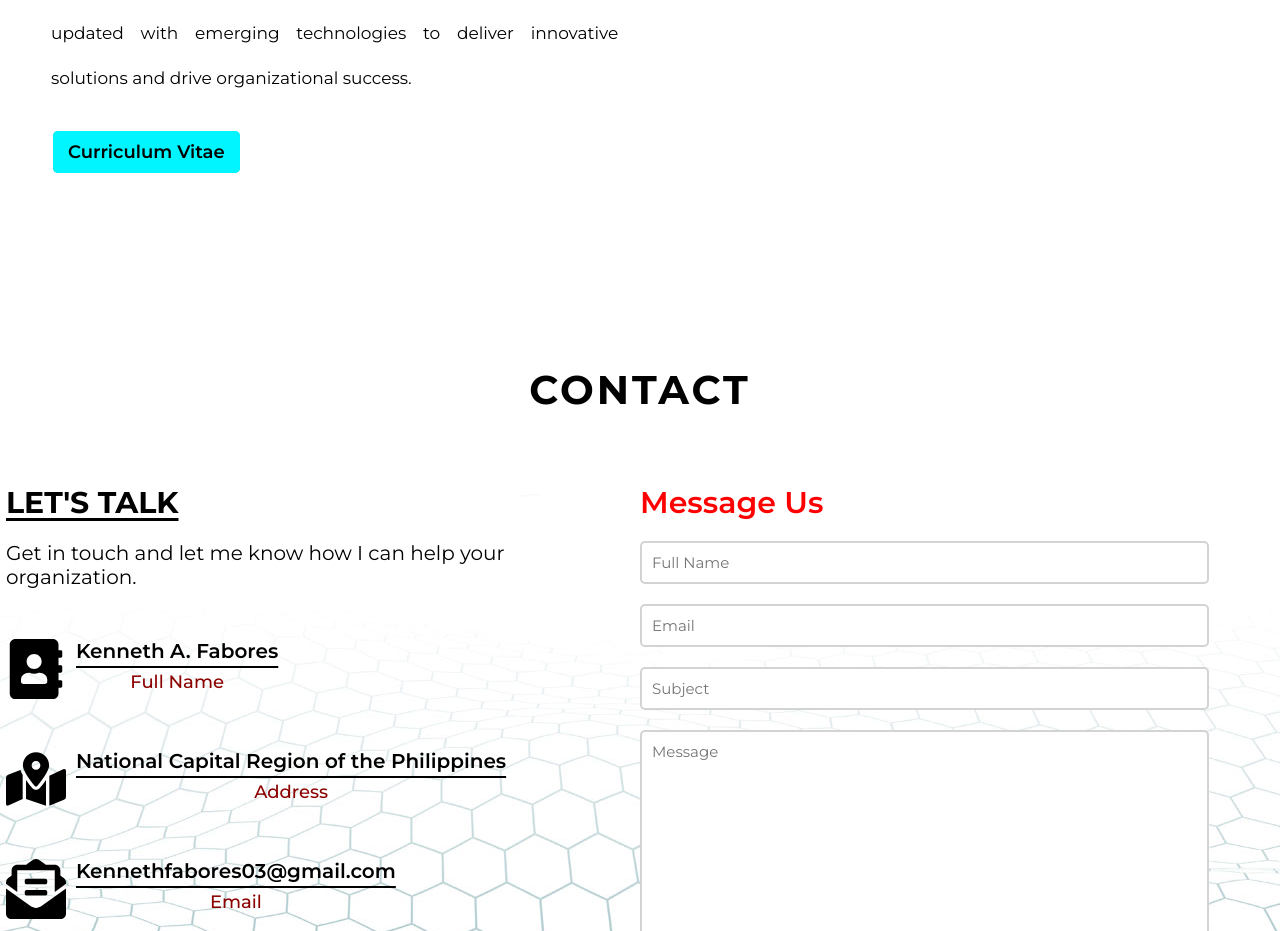
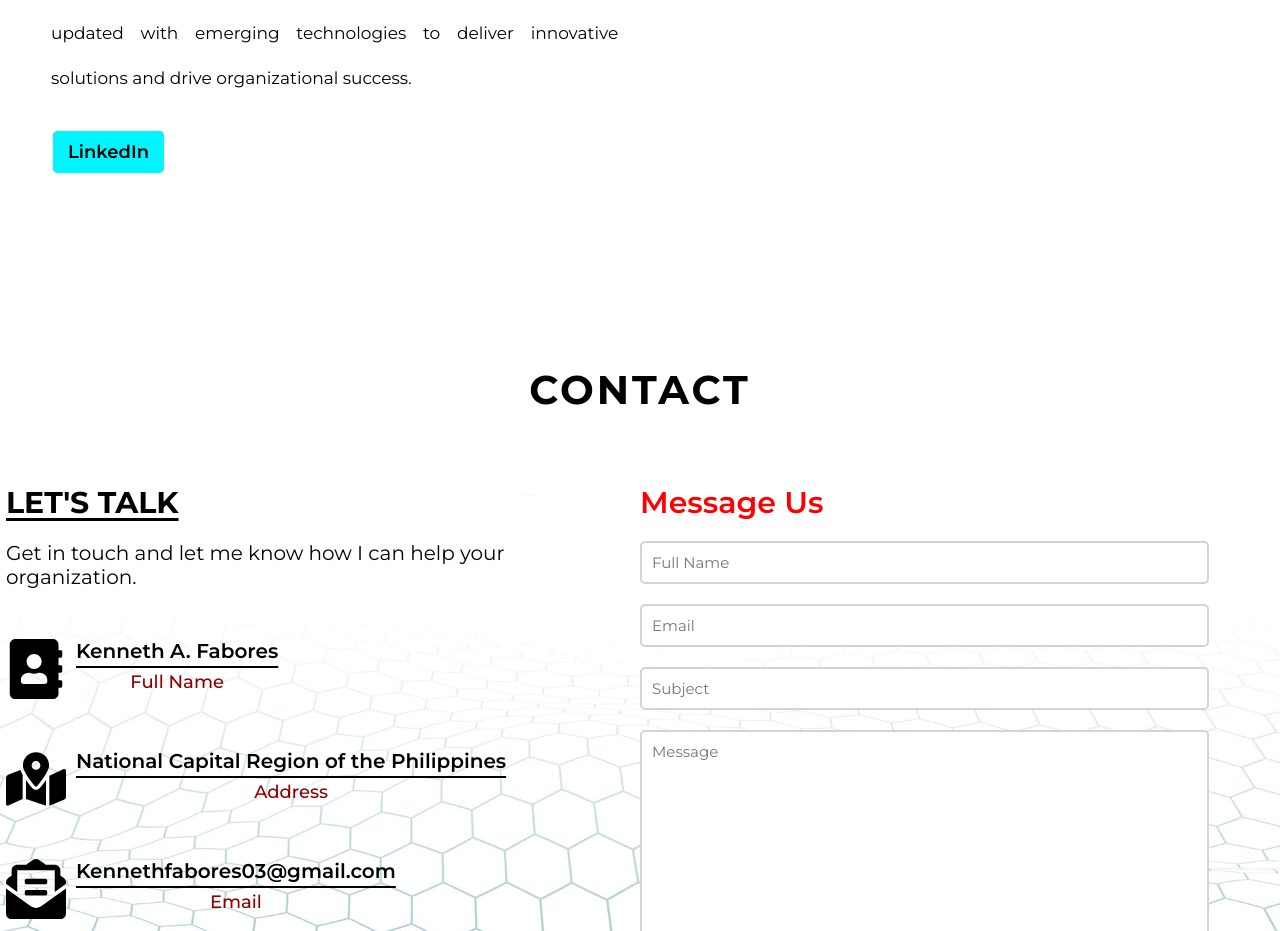
Before and after one commit to NethskiEEE1/LCT, a plain HTML site: page index.html in a window 1280 px wide. Shown: the part 2908-3839 px from the top of the page. Drawn offline with nearby package versions, Linux system fonts and the light colour scheme.

Commit message:
Update index.html

```diff
--- a/index.html
+++ b/index.html
@@ -115,7 +115,7 @@
 					teams to streamline processes and skilled in demonstrating techniques that enhance overall system
 					performance. Committed to continuous learning and staying updated with emerging technologies to deliver
 					innovative solutions and drive organizational success.</p>
-					<a href="https://www.linkedin.com/in/kenneth-fabores-7b6153206/" target="_blank">Curriculum Vitae</a>
+					<a href="https://www.linkedin.com/in/kenneth-fabores-7b6153206/" target="_blank">LinkedIn</a>
 				</div>
 				<div class="column right">
 					<div class="info">
```
